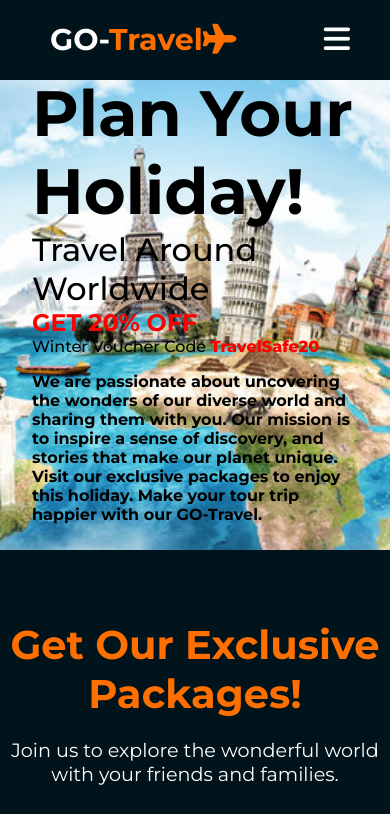
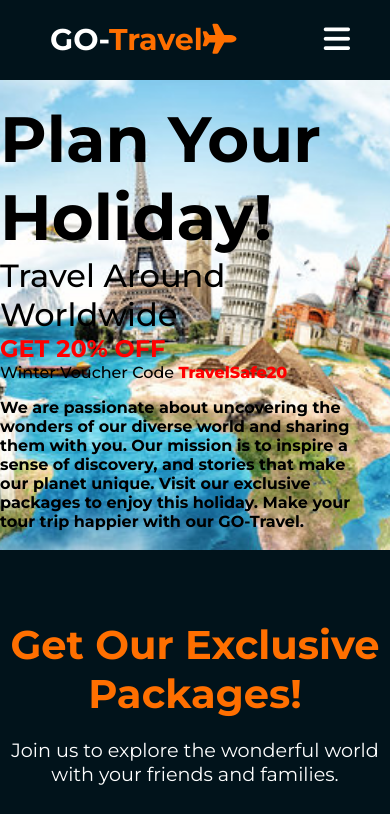
Before and after one commit to Sugumar63/Novanectar-Task-1, a plain HTML site: page index.html in a window 390 px wide. Shown: the top 814 px of the page. Drawn offline with nearby package versions, Linux system fonts and the light colour scheme.

Commit message:
Update styles.css

```diff
--- a/styles.css
+++ b/styles.css
@@ -354,3 +354,11 @@ footer p {
         width: 300px;
     }
 }
+
+@media (max-width:500px) {
+    .home-text {
+        margin-left: 0rem;
+        margin-top: 5rem;
+        margin-bottom: 0rem;
+    }
+}
```
